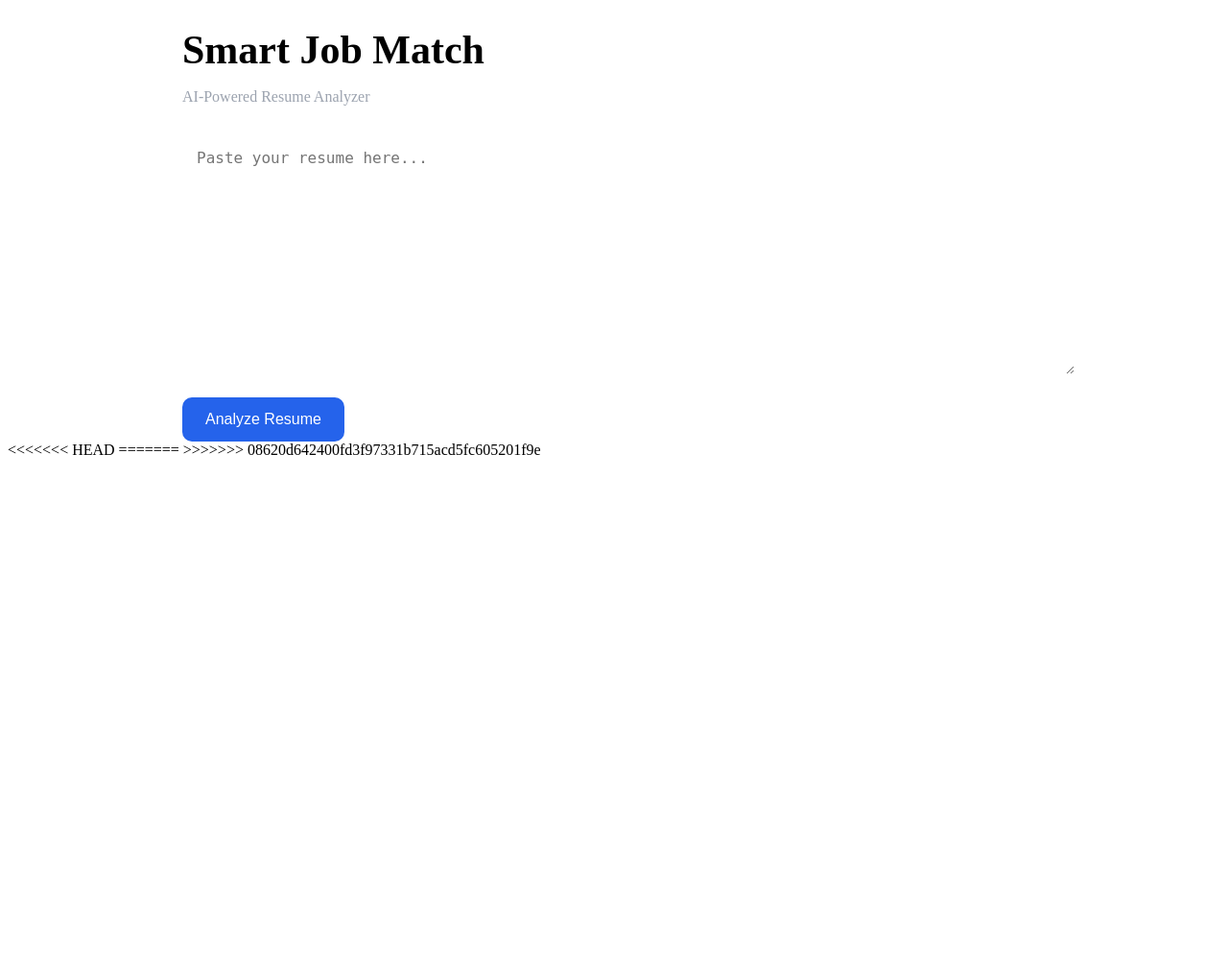
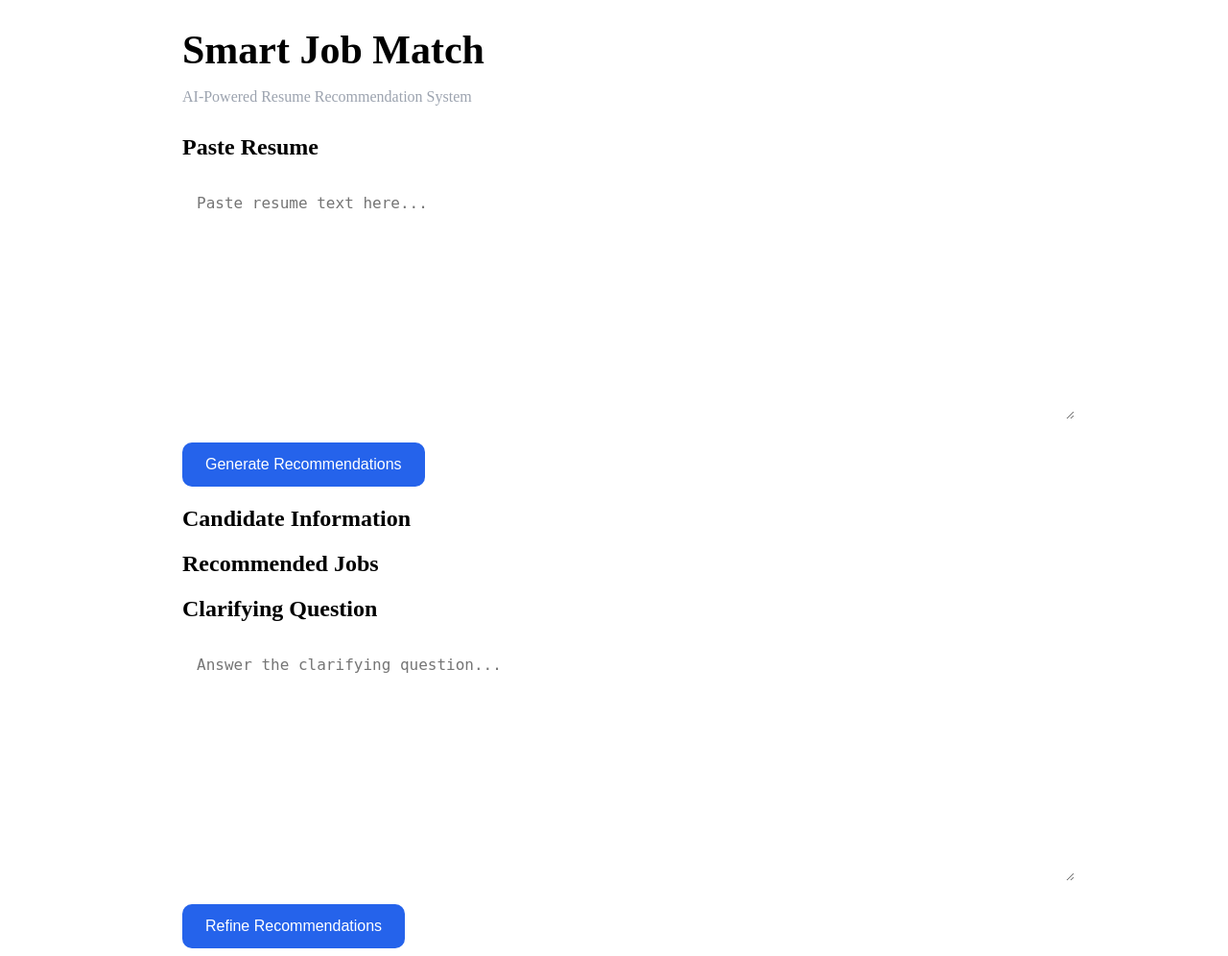
Before and after one commit to siddheshbhurke/job-match-agent-system, a Python web app: template templates/index.html in a window 1280 px wide. Shown: the whole page at 96% size. Before the commit the page ends 474 px from the top, so only its background shows below. Run offline with Jinja, Linux system fonts and the light colour scheme; the template is opened without the code that fills it, so the values that code supplies are empty.

Commit message:
Update index.html

```diff
--- a/templates/index.html
+++ b/templates/index.html
@@ -2,40 +2,115 @@
 <html lang="en">
 
 <head>
-    <meta charset="UTF-8">
-    <meta name="viewport" content="width=device-width, initial-scale=1.0">
+
+    <meta charset="UTF-8" />
+
+    <meta
+        name="viewport"
+        content="width=device-width, initial-scale=1.0"
+    />
+
     <title>Smart Job Match</title>
 
     <link
         rel="stylesheet"
         href="/static/style.css"
-    >
+    />
+
 </head>
 
 <body>
 
     <div class="container">
 
-        <h1>Smart Job Match</h1>
+        <h1>
+            Smart Job Match
+        </h1>
 
         <p class="subtitle">
-            AI-Powered Resume Analyzer
+            AI-Powered Resume Recommendation System
         </p>
 
-        <textarea
-            id="resumeText"
-            placeholder="Paste your resume here..."
-        ></textarea>
+        <!-- ========================= -->
+        <!-- Resume Input -->
+        <!-- ========================= -->
 
-        <button onclick="analyzeResume()">
-            Analyze Resume
-        </button>
+        <div class="card">
 
-        <div id="loading">
-            Analyzing resume...
+            <h2>
+                Paste Resume
+            </h2>
+
+            <textarea
+                id="resume-text"
+                placeholder="Paste resume text here..."
+            ></textarea>
+
+            <button id="recommend-btn">
+                Generate Recommendations
+            </button>
+
         </div>
 
-        <div id="results"></div>
+        <!-- ========================= -->
+        <!-- Candidate Section -->
+        <!-- ========================= -->
+
+        <div
+            id="candidate-section"
+            class="card hidden"
+        >
+
+            <h2>
+                Candidate Information
+            </h2>
+
+            <div id="candidate-info"></div>
+
+        </div>
+
+        <!-- ========================= -->
+        <!-- Results Section -->
+        <!-- ========================= -->
+
+        <div
+            id="results-section"
+            class="card hidden"
+        >
+
+            <h2>
+                Recommended Jobs
+            </h2>
+
+            <div id="results"></div>
+
+        </div>
+
+        <!-- ========================= -->
+        <!-- Clarification Section -->
+        <!-- ========================= -->
+
+        <div
+            id="clarification-section"
+            class="card hidden"
+        >
+
+            <h2>
+                Clarifying Question
+            </h2>
+
+            <p id="clarifying-question"></p>
+
+            <textarea
+                id="user-feedback"
+                placeholder="Answer the clarifying question..."
+            ></textarea>
+
+            <button id="refine-btn">
+                Refine Recommendations
+            </button>
+
+        </div>
 
     </div>
 
@@ -43,8 +118,4 @@
 
 </body>
 
-<<<<<<< HEAD
 </html>
-=======
-</html>
->>>>>>> 08620d642400fd3f97331b715acd5fc605201f9e
```
